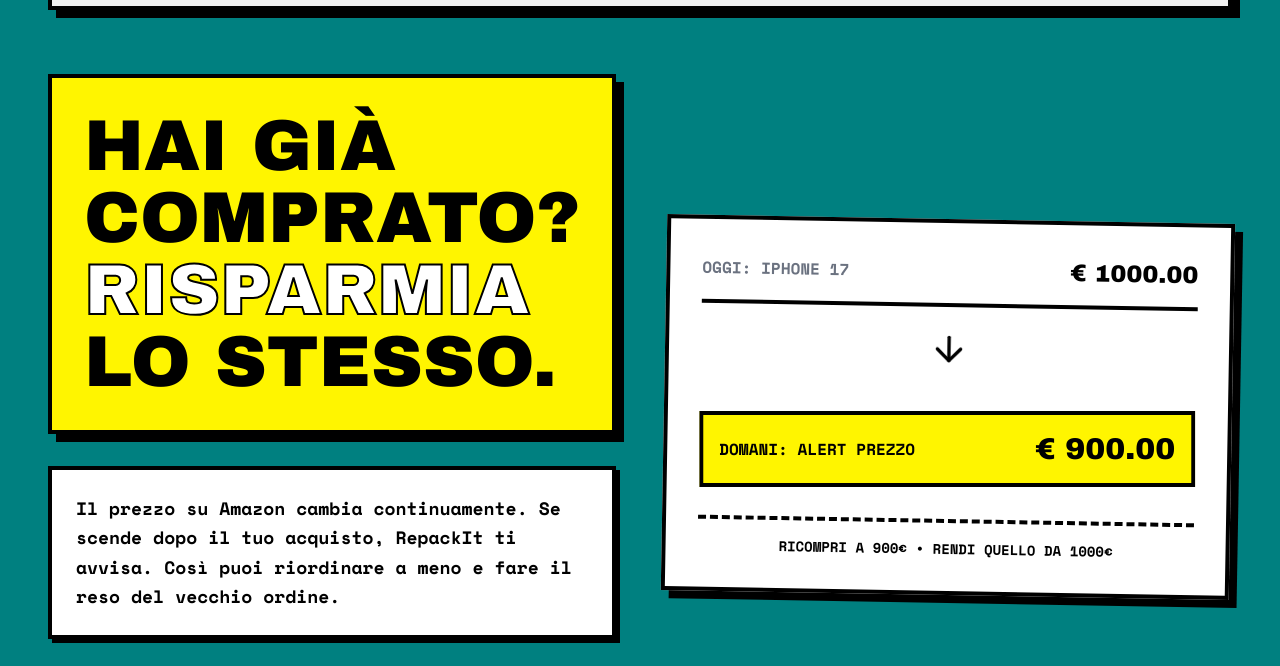
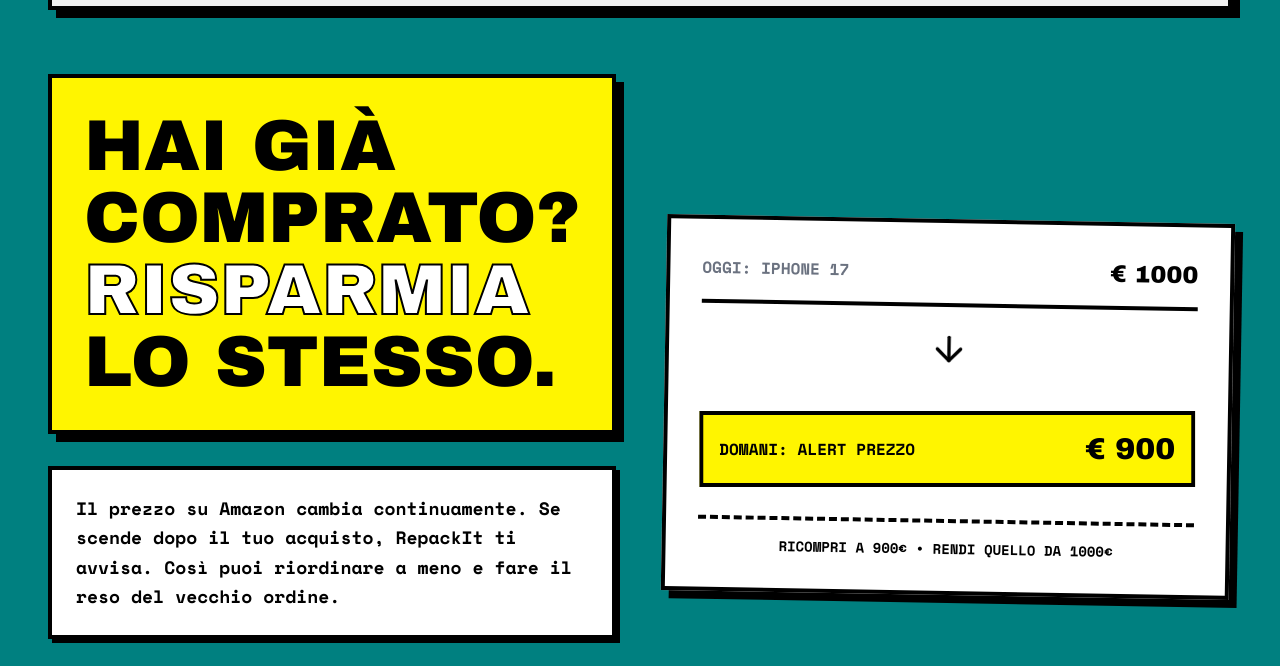
Before and after one commit to dstmrk/repackit, a plain HTML site: page static/index.html in a window 1280 px wide. Shown: the part 134-800 px from the top of the page. Drawn offline with nearby package versions, Linux system fonts and the light colour scheme.

Commit message:
Update index.html

```diff
--- a/static/index.html
+++ b/static/index.html
@@ -63,7 +63,7 @@
              <div class="bg-white border-4 border-black p-8 w-full shadow-hard flex flex-col gap-6 transform rotate-1">
                 <div class="flex justify-between items-center border-b-4 border-black pb-4">
                     <span class="font-bold text-gray-500">OGGI: IPHONE 17</span>
-                    <span class="font-display text-2xl">€ 1000.00</span>
+                    <span class="font-display text-2xl">€ 1000</span>
                 </div>
 
                 <div class="flex justify-center py-2">
@@ -73,7 +73,7 @@
 
                 <div class="flex justify-between items-center bg-brutal-yellow border-4 border-black p-4 transform -rotate-1">
                     <span class="font-bold">DOMANI: ALERT PREZZO</span>
-                    <span class="font-display text-3xl">€ 900.00</span>
+                    <span class="font-display text-3xl">€ 900</span>
                 </div>
 
                 <div class="text-center font-bold text-sm mt-2 pt-4 border-t-4 border-black border-dashed">
```
